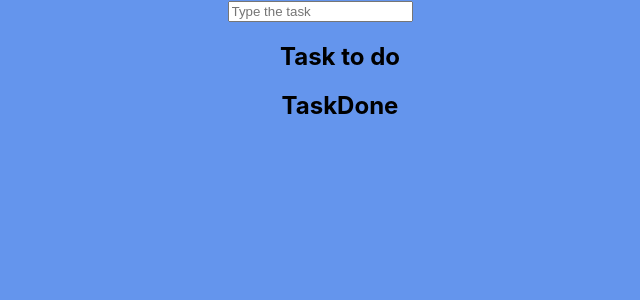
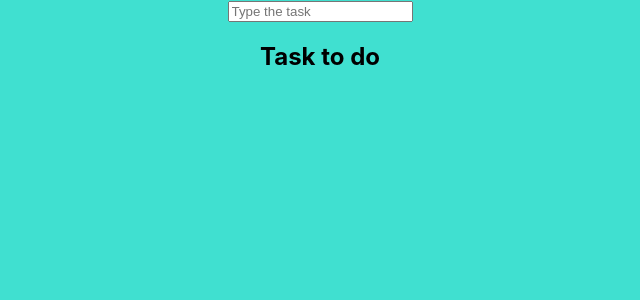
Before and after one commit to jfernando0911/reactjs-todo-list, a React (Create React App) app: page / in a window 1280 px wide. Shown: the top 300 px of the page, without its empty margins (320-960 px from the left). Built offline with nearby package versions, Linux system fonts and the light colour scheme.

Commit message:
it has been created a new component listElement with its css module file, and added an image

```diff
--- a/src/App.css
+++ b/src/App.css
@@ -1,40 +1,13 @@
-.App {
-  text-align: center;
-  background-color: CornflowerBlue;
-  height: 100vh;
+*, *:after, *:before{
+  box-sizing: inherit;
 }
 
-.App-logo {
-  height: 40vmin;
-  pointer-events: none;
+html{
+  box-sizing: border-box;
 }
 
-@media (prefers-reduced-motion: no-preference) {
-  .App-logo {
-    animation: App-logo-spin infinite 20s linear;
-  }
+body{
+  font-size: 16px;
+  background-color: turquoise;
+  text-align: center;
 }
-
-.App-header {
-  background-color: #282c34;
-  min-height: 100vh;
-  display: flex;
-  flex-direction: column;
-  align-items: center;
-  justify-content: center;
-  font-size: calc(10px + 2vmin);
-  color: white;
-}
-
-.App-link {
-  color: #61dafb;
-}
-
-@keyframes App-logo-spin {
-  from {
-    transform: rotate(0deg);
-  }
-  to {
-    transform: rotate(360deg);
-  }
-}
--- a/src/App.js
+++ b/src/App.js
@@ -5,7 +5,6 @@ import TodoInput from './Components/TodoInput';
 function App() {
   return (
     <div className="App">
-      {/* <h1>Hola mundo</h1> */}
       <TodoInput/>
     </div>
   );
--- /dev/null
+++ b/src/Components/ListElement.js
@@ -0,0 +1,22 @@
+import React from 'react';
+import styles from './listElementContainer.module.css';
+import i from '../Images/trash_icon.png';
+
+const ListElement = (props) => {
+
+    console.log(props);
+
+
+    return (
+        <div className={styles.listElementWrapper}      onClick={props.delete}  >
+            <li>
+                <div>{props.name}</div>
+                <img src={i} alt={"It's a trash icon"}/>
+            </li>
+
+
+        </div>
+    );
+}
+
+export default ListElement;
--- a/src/Components/TodoInput.js
+++ b/src/Components/TodoInput.js
@@ -1,4 +1,7 @@
 import React, { useState } from 'react';
+import styles from './todo.module.css';
+import ListElement from './ListElement';
+import trashIcon from '../Images/trash_icon.png';
 
 
 const TodoInput = () => {
@@ -27,23 +30,15 @@ const TodoInput = () => {
     }
 
     const DeleteListItem = (e) => {
-
-
-        if (e.type === "mouseenter") {
-            console.log("We enter")
-            e.target.style.backgroundColor = "red";
-        } else if (e.type === "mouseleave") {
-            console.log("salimos")
-            e.target.style.backgroundColor = "";
-        }
-        else if (e.type === "click") {
+        console.log(element);
+        if (e.type === "click") {
 
             let getArray = [...element];
             let index = getArray.indexOf(e.target.textContent);
             console.log(index);
-            if(index !== -1){
-                updateDoneTasks([...doneTask,getArray[index]]);
-                getArray.splice(index,1);
+            if (index !== -1) {
+                updateDoneTasks([...doneTask, getArray[index]]);
+                getArray.splice(index, 1);
                 console.log(getArray);
                 // setElements([...element,getArray]);
                 setElements(getArray);
@@ -53,17 +48,38 @@ const TodoInput = () => {
         }
     }
 
+
+
+    // const classes = `otro`;
+
     return (
         <div>
-            <input type="text" onKeyDown={pressedEnterKey} onChange={Changing} placeholder="Type the task" />
+            <input type="text" onKeyDown={pressedEnterKey} onChange={Changing} placeholder="Type the task" className={styles.todoListInput} />
+            <h2>Task to do</h2>
+
+            <div className={styles.todoListContainer}>
+                {/* <ul className={styles.listContainer}>
+
+
+                    {element.map((e, i) => (
+                        <li className={styles.listItemContainer} key={i} onMouseEnter={DeleteListItem} onClick={DeleteListItem} onMouseLeave={DeleteListItem}>
+                            <p>{e}</p>
+                            <img src={trashIcon} alt="trashIcon"/>
+
+                        </li>
+                    )
+
+                    )}
+                </ul> */}
+
+            </div>
+
             <ul>
-                <h2>Task to do</h2>
-                {element.map((e, i) => <li key={i} onMouseEnter={DeleteListItem} onClick={DeleteListItem} onMouseLeave={DeleteListItem}>{e}</li>)}
+                {element.map((e, i)=>(
+                    <ListElement key={i} name={e} delete={DeleteListItem}  />
+                ))}
             </ul>
-            <ul>
-                <h2>TaskDone</h2>
-                {doneTask.map((e, i) => <li key={i}>{e}</li>)}
-            </ul>
+
 
         </div>
     );
--- /dev/null
+++ b/src/Components/listElementContainer.module.css
@@ -0,0 +1,51 @@
+
+.listElementWrapper{
+    margin:0;
+}
+
+.listElementWrapper > li{
+    border: 1px solid black;
+    background-color: white;
+    display: flex;
+    align-items: center;
+    justify-content: space-around;
+
+
+}
+
+.listElementWrapper li img{
+    width: 1em;
+    height: 1em;
+    display: none;
+    animation: trashIconMoving 0.5s;
+}
+
+.listElementWrapper li:hover img{
+    display: block;
+}
+
+.listElementWrapper li:hover{
+    background-color: red;
+    animation: move 0.3s ease-in-out;
+}
+
+
+@keyframes trashIconMoving{
+    from{
+        opacity: 0;
+        transform: translateX(400px);
+    }
+    to{
+        opacity: 1;
+        transform: translateX(0px);
+    }
+}
+
+@keyframes move {
+    from{
+        opacity: 0;
+    }
+    to{
+        opacity: 1;
+    }
+}
--- /dev/null
+++ b/src/Components/todo.module.css
@@ -0,0 +1,55 @@
+/* .todoListInput{
+    margin-top: 20px;
+    height: 64px;
+    width: 500px;
+    border-radius: 15px;
+    border: 3px solid #F2F2F2;
+    padding-left: 10px;
+    padding-right: 10px;
+    font-size: 1em;
+    letter-spacing: 2px;
+    font-weight: bold;
+
+}
+
+.todoListInput:focus{
+    outline: none;
+    border: 3px solid rgb(202, 202, 202);
+}
+
+.todoListContainer{
+    border: 3px solid #f2f2f2;
+    height: 500px;
+    width: 500px;
+    margin: auto;
+    border-radius: 12px;
+    background-color: white;
+}
+
+.listContainer{
+    display: flex;
+    flex-direction: column;
+    align-items: center;
+    justify-content: space-around;
+    padding: 0;
+    list-style: none;
+}
+
+.listItemContainer{
+    height: 30px;
+    width: 100%;
+    display: flex;
+    justify-content: space-around;
+    align-items: center;
+}
+
+
+.listItemContainer img {
+    width: 21px;
+    height: 21px;
+    display: none;
+}
+
+.listItemContainer li{
+    font-size: 1em;
+} */
```
Also changed, not shown: src/Images/trash_icon.png (added).
